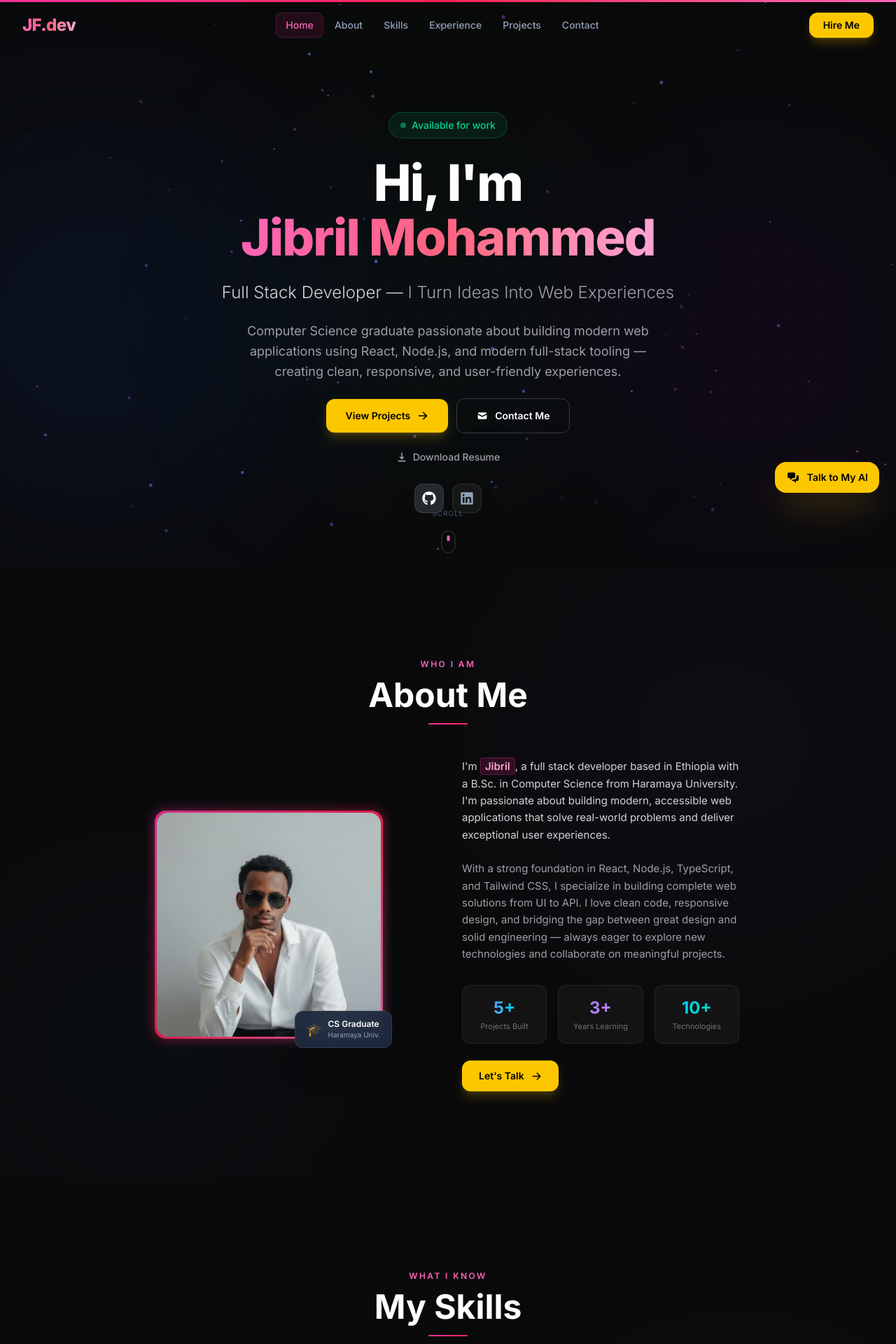
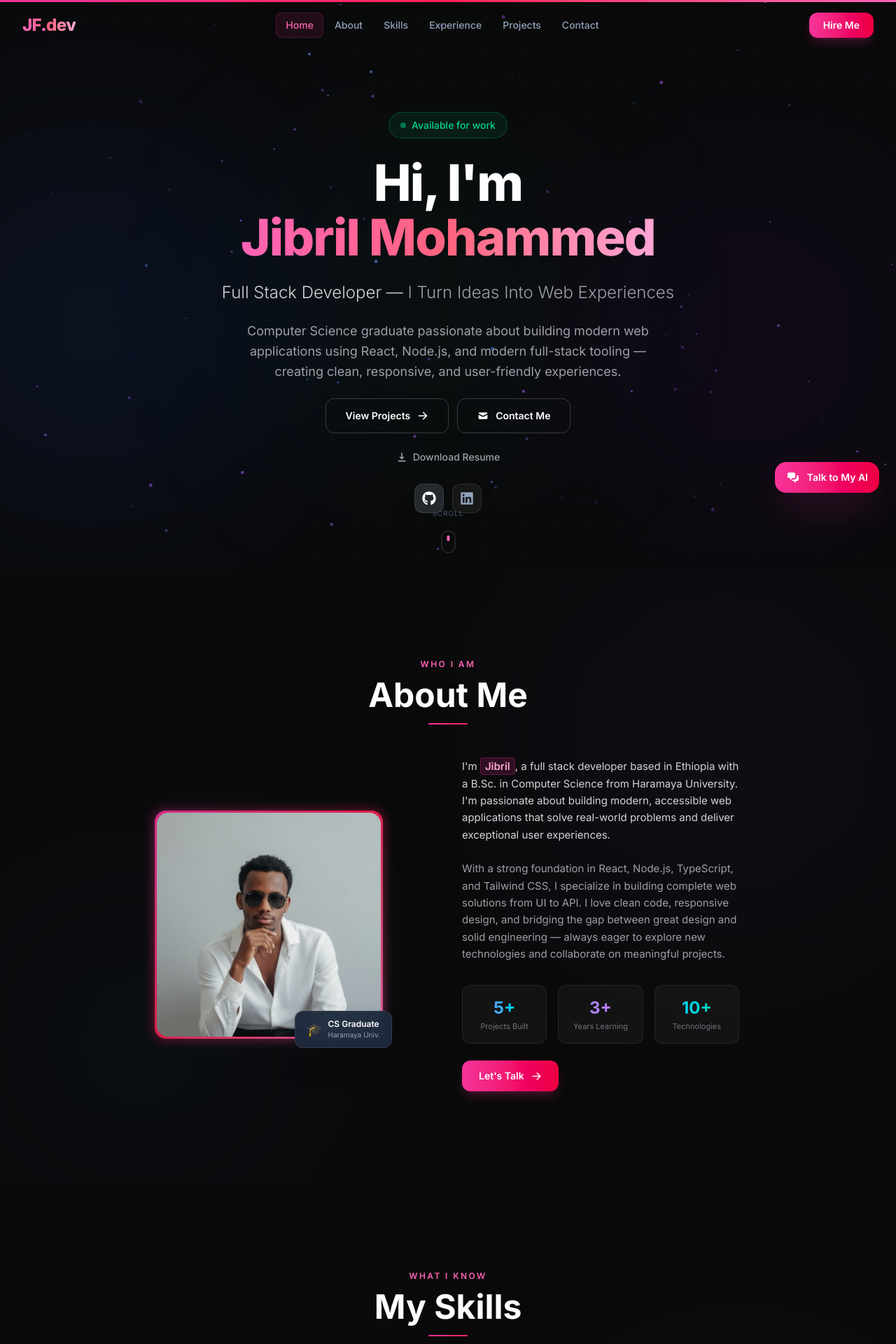
Before and after one commit to Jibomf59/My-portfolio, a React (Vite) app: page / in a window 1280 px wide. Shown: the top 1920 px of the page at 70% size. Built offline with nearby package versions, Linux system fonts and the light colour scheme.

Commit message:
Revert buttons to pink like Melkias, outlined for View/Contact

```diff
--- a/src/components/About.tsx
+++ b/src/components/About.tsx
@@ -129,7 +129,7 @@ export default function About() {
                 }}
                 whileHover={{ scale: 1.03 }}
                 whileTap={{ scale: 0.97 }}
-                className="group inline-flex items-center gap-2.5 px-6 py-3 rounded-xl bg-yellow-400 text-black font-semibold text-sm hover:bg-yellow-300 transition-colors shadow-lg shadow-yellow-400/20"
+                className="group inline-flex items-center gap-2.5 px-6 py-3 rounded-xl bg-gradient-to-r from-pink-500 to-rose-600 text-white font-semibold text-sm shadow-lg shadow-pink-500/20 hover:shadow-pink-500/35 transition-shadow"
               >
                 Let&apos;s Talk
                 <HiArrowRight size={15} className="group-hover:translate-x-1 transition-transform" />
--- a/src/components/AiChat.tsx
+++ b/src/components/AiChat.tsx
@@ -71,7 +71,7 @@ export default function AiChat() {
         onClick={() => setOpen((o) => !o)}
         whileHover={{ scale: 1.08 }}
         whileTap={{ scale: 0.93 }}
-        className="fixed bottom-24 right-6 z-[190] flex items-center gap-2.5 px-4 py-3 rounded-2xl bg-yellow-400 text-black shadow-2xl shadow-yellow-400/30 hover:bg-yellow-300 hover:shadow-yellow-400/50 transition-all"
+        className="fixed bottom-24 right-6 z-[190] flex items-center gap-2.5 px-4 py-3 rounded-2xl bg-gradient-to-r from-pink-500 to-rose-600 text-white shadow-2xl shadow-pink-500/30 hover:shadow-pink-500/50 transition-shadow"
         aria-label="Open AI chat"
       >
         <HiChatAlt2 size={20} />
--- a/src/components/Contact.tsx
+++ b/src/components/Contact.tsx
@@ -164,7 +164,7 @@ export default function Contact() {
                     disabled={loading}
                     whileHover={{ scale: loading ? 1 : 1.02 }}
                     whileTap={{ scale: loading ? 1 : 0.98 }}
-                    className="w-full flex items-center justify-center gap-2.5 px-6 py-3.5 rounded-xl bg-yellow-400 text-black font-semibold text-sm hover:bg-yellow-300 transition-colors shadow-lg shadow-yellow-400/20 disabled:opacity-70"
+                    className="w-full flex items-center justify-center gap-2.5 px-6 py-3.5 rounded-xl bg-gradient-to-r from-pink-500 to-rose-600 text-white font-semibold text-sm shadow-lg shadow-pink-500/20 hover:shadow-pink-500/35 transition-shadow disabled:opacity-70"
                   >
                     {loading ? (
                       <>
--- a/src/components/Hero.tsx
+++ b/src/components/Hero.tsx
@@ -98,7 +98,7 @@ export default function Hero() {
               whileHover={{ scale: 1.04 }}
               whileTap={{ scale: 0.96 }}
               onClick={() => scrollTo('#projects')}
-              className="group flex items-center gap-2.5 px-7 py-3.5 rounded-xl bg-yellow-400 text-black font-semibold text-sm hover:bg-yellow-300 transition-colors w-full sm:w-auto justify-center shadow-lg shadow-yellow-400/20"
+              className="group flex items-center gap-2.5 px-7 py-3.5 rounded-xl border border-white/20 text-white font-semibold text-sm hover:bg-white/6 hover:border-white/30 transition-all w-full sm:w-auto justify-center backdrop-blur-sm"
             >
               View Projects
               <HiArrowRight size={16} className="group-hover:translate-x-1 transition-transform" />
--- a/src/components/Navbar.tsx
+++ b/src/components/Navbar.tsx
@@ -95,7 +95,7 @@ export default function Navbar() {
             <motion.a
               href="#contact"
               onClick={(e) => { e.preventDefault(); scrollTo('#contact'); }}
-              className="hidden lg:flex items-center gap-2 px-5 py-2 text-sm font-semibold rounded-xl bg-yellow-400 text-black hover:bg-yellow-300 transition-colors shadow-lg shadow-yellow-400/20 hover:shadow-yellow-400/40"
+              className="hidden lg:flex items-center gap-2 px-5 py-2 text-sm font-semibold rounded-xl bg-gradient-to-r from-pink-500 to-rose-600 text-white shadow-lg shadow-pink-500/20 hover:shadow-pink-500/40 transition-shadow"
               whileHover={{ scale: 1.05 }}
               whileTap={{ scale: 0.95 }}
             >
@@ -150,7 +150,7 @@ export default function Navbar() {
                 initial={{ opacity: 0, x: -16 }}
                 animate={{ opacity: 1, x: 0 }}
                 transition={{ delay: 0.3 }}
-                className="flex mt-3 text-center justify-center px-4 py-3 rounded-xl bg-yellow-400 text-black font-semibold text-sm hover:bg-yellow-300 transition-colors"
+                className="flex mt-3 text-center justify-center px-4 py-3 rounded-xl bg-gradient-to-r from-pink-500 to-rose-600 text-white font-semibold text-sm"
               >
                 Hire Me
               </motion.a>
```
